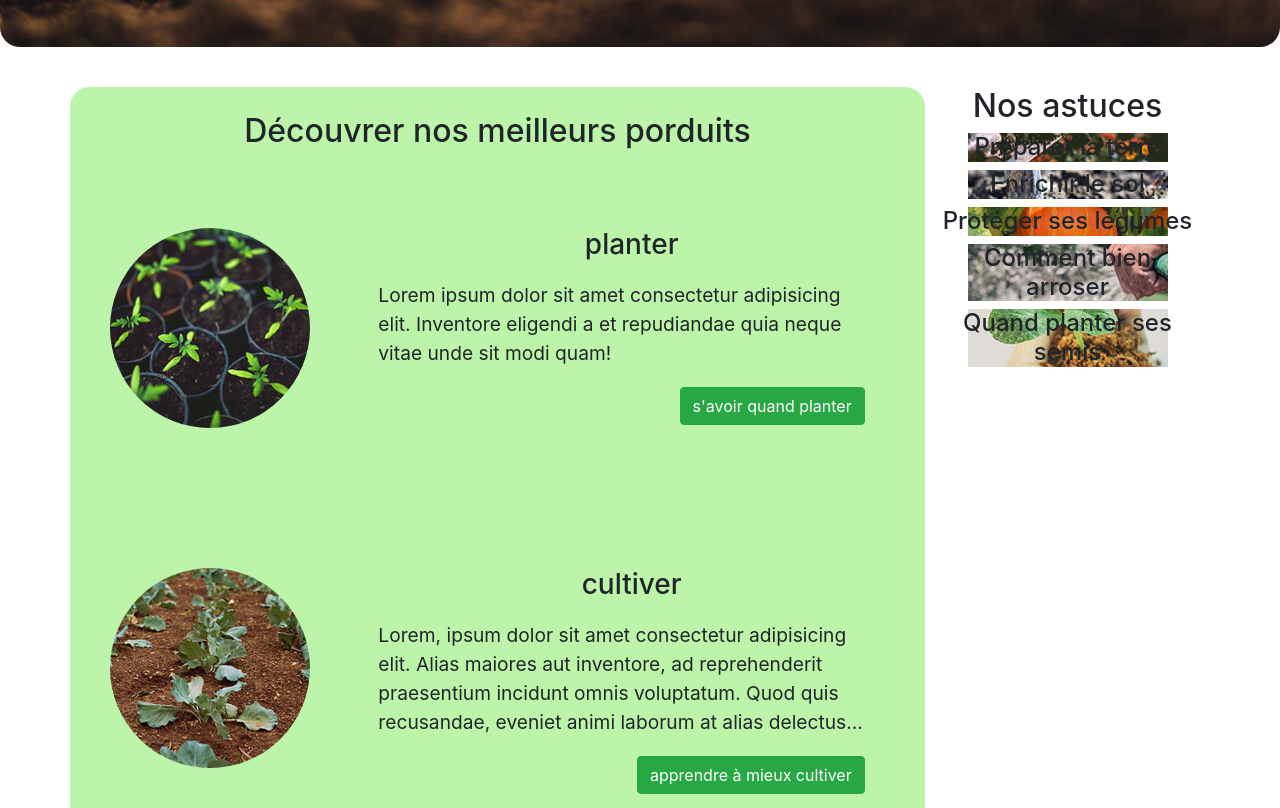
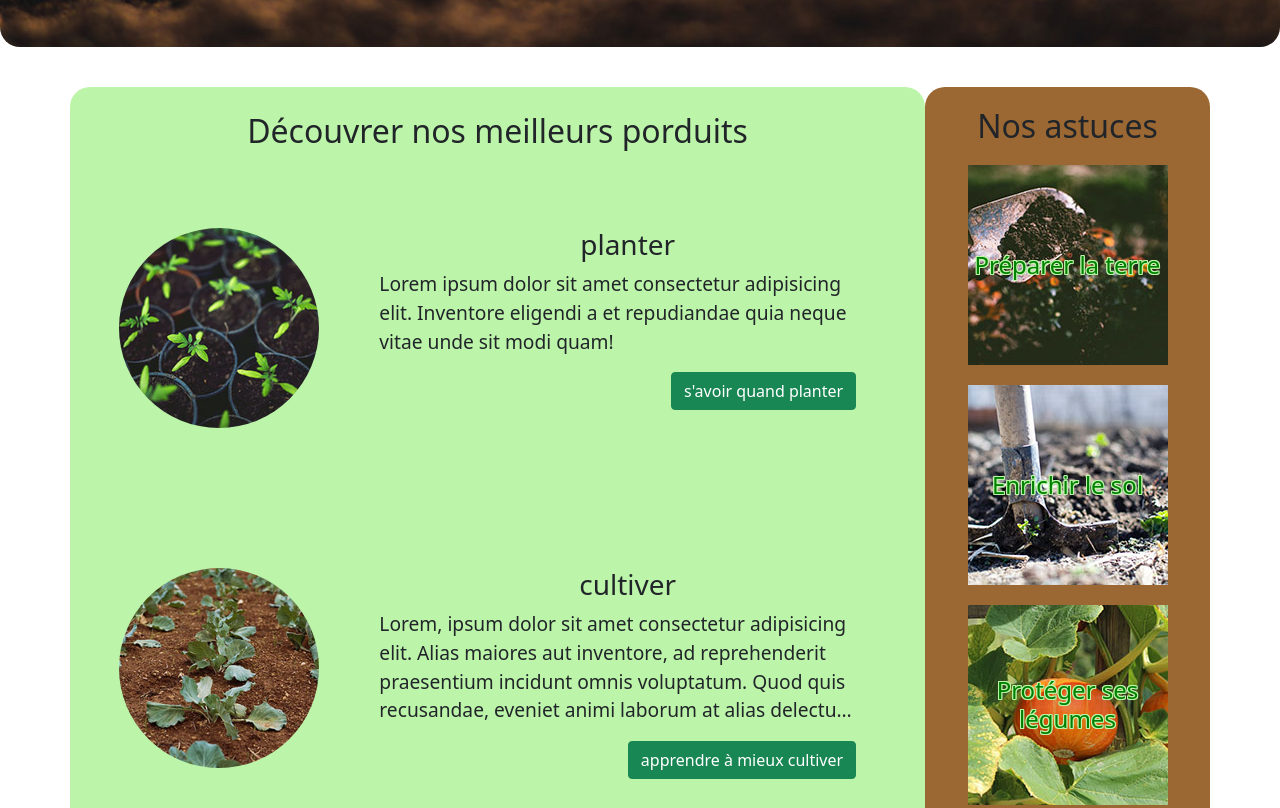
Before and after one commit to adelwebdev/BOOTSTRAPS_JQUERY, a plain HTML site: page index.html in a window 1280 px wide. Shown: the part 753-1561 px from the top of the page. Drawn offline with nearby package versions, Linux system fonts and the light colour scheme.

Commit message:
Add files via upload

```diff
--- a/index.html
+++ b/index.html
@@ -5,8 +5,14 @@
     <meta http-equiv="X-UA-Compatible" content="IE=edge" />
     <meta name="viewport" content="width=device-width, initial-scale=1.0" />
     <title>Projet bootstrap/jquery</title>
+    <link
+      rel="stylesheet"
+      href="https://cdn.jsdelivr.net/npm/bootstrap@5.0.1/dist/css/bootstrap.min.css"
+      integrity="undefined"
+      crossorigin="anonymous"
+    />
     <link rel="stylesheet" href="./style.css" />
-    <link rel="stylesheet" href="./bootstrap.css" />
+    <!-- <link rel="stylesheet" href="./bootstrap.css" /> -->
   </head>
   <body>
     <header>
--- a/style.css
+++ b/style.css
@@ -62,3 +62,24 @@ h1 {
   text-align: right;
   margin: 15px 4% 0 0;
 }
+
+/* **********right part**************** */
+#rightPart {
+  background-color: #9b6833;
+  border-radius: 20px;
+  padding: 20px;
+}
+.tips {
+  height: 200px;
+  width: 200px;
+  margin: 20px auto;
+}
+.tips h4 {
+  position: relative;
+  color: green;
+  top: 50%;
+  transform: translateY(-50%);
+  text-shadow: 1px 1px 0 #bcf5a9, 1px -1px 0 #bcf5a9, -1px 1px 0 #bcf5a9,
+    -1px -1px 0 #bcf5a9, 1px 0px 0 #bcf5a9, 0px 1px 0 #bcf5a9,
+    -1px 0px 0 #bcf5a9, 0px -1px 0 #bcf5a9;
+}
```
